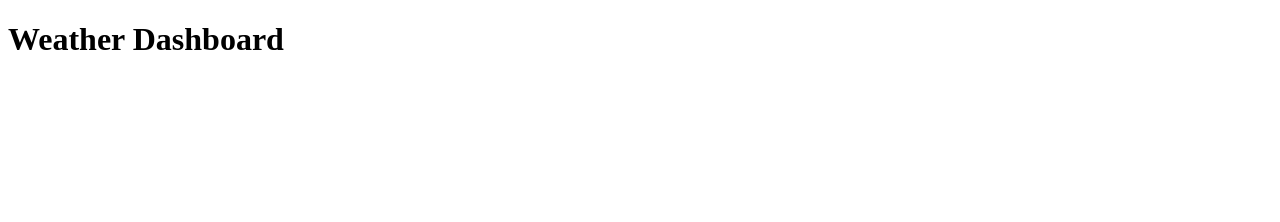
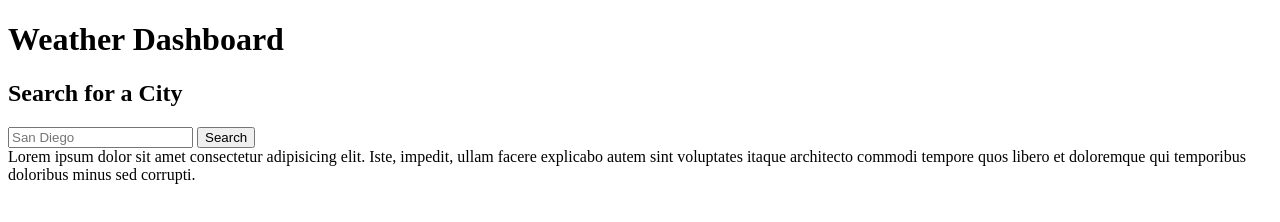
Before and after one commit to hayessea000/weather-forecast, a plain HTML site: page index.html in a window 1280 px wide. Drawn offline with Linux system fonts and the light colour scheme.

Commit message:
added side search bar

```diff
--- a/index.html
+++ b/index.html
@@ -11,9 +11,20 @@
     <header>
         <h1>Weather Dashboard</h1>
     </header>
-    <div>
+    <main>
+        <div>
+            <h2>Search for a City</h2>
+            <form id = "searchform">
+                <input type = "text" placeholder = "San Diego" id = "searchinput"/>
+                <button id = "submit-btn" type = "submti">Search</button>
+            </form>
+            <div></div>
 
-    </div>
+        </div>
+        <div>
+            <div>Lorem ipsum dolor sit amet consectetur adipisicing elit. Iste, impedit, ullam facere explicabo autem sint voluptates itaque architecto commodi tempore quos libero et doloremque qui temporibus doloribus minus sed corrupti.</div>
+        </div>
+    </main>
     <script src="./assets/js/script.js"></script>
 </body>
 </html>
```
